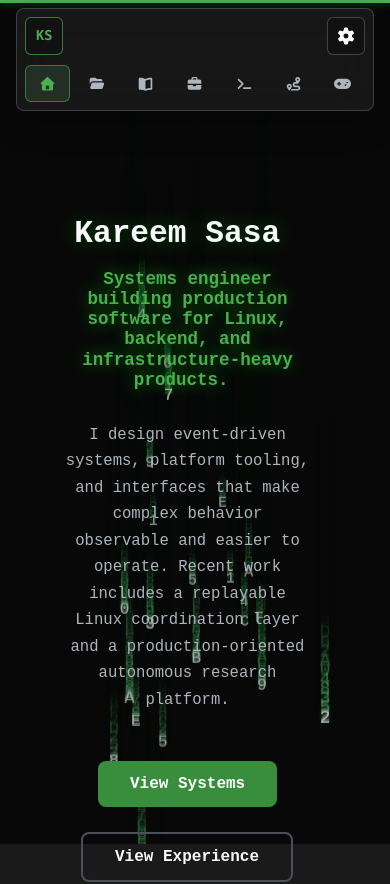
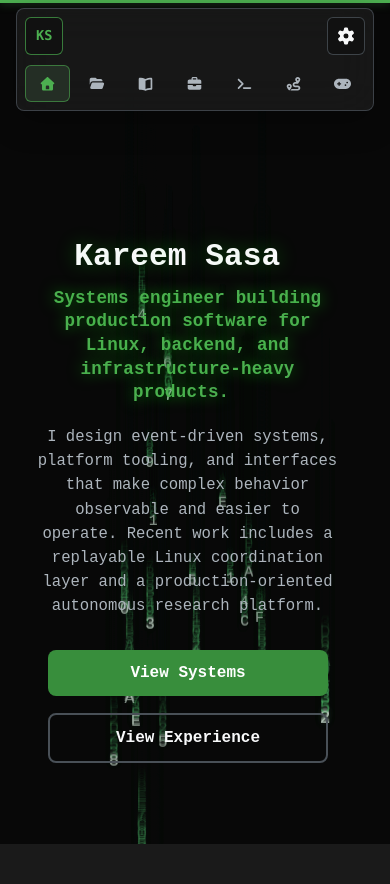
Before and after one commit to kareemsasa3/personal-website, a React (Vite) app in the folder web/: page / in a window 390 px wide. Shown: the top 884 px of the page. Built offline with nearby package versions, Linux system fonts and the light colour scheme.

Commit message:
Fix home hero typewriter and mobile layout

```diff
--- a/web/src/components/TypeWriterText/TypeWriterText.css
+++ b/web/src/components/TypeWriterText/TypeWriterText.css
@@ -1,7 +1,13 @@
 .typewriter-text {
-    display: inline-block;
+    display: inline;
     position: relative;
     transition: opacity 0.3s ease;
+    white-space: normal;
+}
+
+.typewriter-word {
+    display: inline-block;
+    white-space: nowrap;
 }
 
 .typewriter-text::after {
--- a/web/src/components/TypeWriterText/TypeWriterText.tsx
+++ b/web/src/components/TypeWriterText/TypeWriterText.tsx
@@ -19,9 +19,15 @@ const TypeWriterText: React.FC<TypeWriterTextProps> = ({
   onComplete,
 }) => {
   const [prefersReducedMotion, setPrefersReducedMotion] = useState(false);
+  const [hasCompletedReducedMotion, setHasCompletedReducedMotion] =
+    useState(false);
 
   // Handle reduced motion preference
   useEffect(() => {
+    if (typeof window === "undefined") {
+      return;
+    }
+
     const mediaQuery = window.matchMedia("(prefers-reduced-motion: reduce)");
     setPrefersReducedMotion(mediaQuery.matches);
 
@@ -32,6 +38,15 @@ const TypeWriterText: React.FC<TypeWriterTextProps> = ({
     mediaQuery.addEventListener("change", handleChange);
     return () => mediaQuery.removeEventListener("change", handleChange);
   }, []);
+
+  useEffect(() => {
+    if (!prefersReducedMotion || hasCompletedReducedMotion) {
+      return;
+    }
+
+    onComplete?.();
+    setHasCompletedReducedMotion(true);
+  }, [hasCompletedReducedMotion, onComplete, prefersReducedMotion]);
 
   // Validate inputs
   if (!text || typeof text !== "string") {
@@ -50,8 +65,7 @@ const TypeWriterText: React.FC<TypeWriterTextProps> = ({
     console.warn("TypeWriterText: Delay should be between 0 and 10000ms");
   }
 
-  // We receive the full text string
-  const characters = text.split("");
+  const tokens = text.split(/(\s+)/);
 
   // Variants for the container to orchestrate the animation
   const containerVariants = {
@@ -104,11 +118,24 @@ const TypeWriterText: React.FC<TypeWriterTextProps> = ({
       onAnimationComplete={handleAnimationComplete}
       aria-live="polite"
     >
-      {characters.map((char, index) => (
-        <motion.span key={`${char}-${index}`} variants={characterVariants}>
-          {char}
-        </motion.span>
-      ))}
+      {tokens.map((token, tokenIndex) => {
+        if (/^\s+$/.test(token)) {
+          return <React.Fragment key={`space-${tokenIndex}`}>{token}</React.Fragment>;
+        }
+
+        return (
+          <span className="typewriter-word" key={`${token}-${tokenIndex}`}>
+            {token.split("").map((char, charIndex) => (
+              <motion.span
+                key={`${char}-${charIndex}`}
+                variants={characterVariants}
+              >
+                {char}
+              </motion.span>
+            ))}
+          </span>
+        );
+      })}
     </motion.span>
   );
 };
--- a/web/src/pages/Home/Home.css
+++ b/web/src/pages/Home/Home.css
@@ -347,6 +347,7 @@ TABLE OF CONTENTS
   color: var(--primary-color);
   font-size: clamp(1.1rem, 3.5vw, 1.5rem);
   font-weight: 600;
+  letter-spacing: 0.01em;
   text-shadow: 0 0 15px rgba(0, 255, 0, 0.5);
 }
 
@@ -355,6 +356,7 @@ TABLE OF CONTENTS
   margin: 0 auto 3rem auto;
   color: var(--text-secondary);
   font-size: clamp(1rem, 2.7vw, 1.2rem);
+  letter-spacing: normal;
   line-height: 1.7;
 }
 
@@ -673,7 +675,8 @@ TABLE OF CONTENTS
   /* Full-height only for hero on mobile */
   .hero-section {
     min-height: 100svh;
-    padding: 0;
+    padding: clamp(6rem, 18svh, 8rem) 0 2rem;
+    justify-content: flex-start;
   }
 
   /* Give other sections breathing room on mobile */
@@ -686,21 +689,40 @@ TABLE OF CONTENTS
   }
 
   /* Hero Adjustments */
+  .hero-content {
+    width: 100%;
+    max-width: 38rem;
+    padding: 0 0.75rem;
+  }
+
   .hero-title {
+    margin-bottom: 0.75rem;
     font-size: clamp(1.75rem, 7vw, 2.5rem);
+    line-height: 1.15;
   }
 
   .hero-subtitle {
+    margin-bottom: 1.25rem;
     font-size: clamp(1rem, 4.5vw, 1.25rem);
+    line-height: 1.35;
   }
 
   .hero-description {
+    margin-bottom: 2rem;
     font-size: clamp(0.95rem, 4vw, 1rem);
+    letter-spacing: 0;
+    line-height: 1.55;
   }
 
   .hero-buttons {
+    gap: 1rem;
     flex-direction: column;
     align-items: center;
+    width: 100%;
+  }
+
+  .hero-buttons .btn {
+    width: min(100%, 280px);
   }
 
   /* Grid Adjustments */
@@ -746,7 +768,7 @@ TABLE OF CONTENTS
   /* General Section Adjustments */
   .hero-section {
     min-height: 100svh;
-    padding: 0;
+    padding-top: clamp(5rem, 15svh, 7rem);
   }
 
   .featured-projects-section,
@@ -758,6 +780,10 @@ TABLE OF CONTENTS
   }
 
   /* Hero Adjustments */
+  .hero-content {
+    padding: 0 0.25rem;
+  }
+
   .hero-title {
     font-size: clamp(1.5rem, 8vw, 2rem);
   }
--- a/web/src/pages/Home/sections/HeroSection.tsx
+++ b/web/src/pages/Home/sections/HeroSection.tsx
@@ -1,5 +1,4 @@
-import { motion, MotionStyle } from "framer-motion";
-import { forwardRef, ForwardedRef } from "react";
+import { motion } from "framer-motion";
 import TypeWriterText from "../../../components/TypeWriterText";
 import { heroContent } from "../../../data/siteContent";
 
@@ -10,32 +9,24 @@ interface HeroSectionProps {
   onNavigateToWork: () => void;
   isNavigatingToProjects: boolean;
   isNavigatingToWork: boolean;
-  style?: MotionStyle; // Framer Motion style prop
 }
 
-export const HeroSection = forwardRef(
-  (
-    {
+export const HeroSection = ({
   hasShownHomeIntro,
   onIntroComplete,
   onNavigateToProjects,
   onNavigateToWork,
   isNavigatingToProjects,
   isNavigatingToWork,
-      style,
-    }: HeroSectionProps,
-    ref: ForwardedRef<HTMLElement>
-  ) => {
+}: HeroSectionProps) => {
   return (
     <motion.section
-        ref={ref}
       className="hero-section"
-        role="banner"
-        aria-label="Hero section"
-        style={style}
+      aria-labelledby="home-hero-title"
     >
       <div className="hero-content">
         <motion.h1
+          id="home-hero-title"
           className="hero-title"
           initial={{ opacity: 0, y: 30 }}
           whileInView={{ opacity: 1, y: 0 }}
@@ -46,15 +37,13 @@ export const HeroSection = forwardRef(
             <TypeWriterText
               text={heroContent.title}
               speed={80}
-                onComplete={onIntroComplete}
             />
           ) : (
             heroContent.title
           )}
         </motion.h1>
-          <motion.div
+        <motion.p
           className="hero-subtitle"
-            role="doc-subtitle"
           initial={{ opacity: 0, y: 30 }}
           whileInView={{ opacity: 1, y: 0 }}
           viewport={{ once: true, margin: "0px" }}
@@ -70,7 +59,7 @@ export const HeroSection = forwardRef(
           ) : (
             heroContent.subtitle
           )}
-          </motion.div>
+        </motion.p>
         <motion.p
           className="hero-description"
           initial={{ opacity: 0, y: 30 }}
@@ -109,7 +98,4 @@ export const HeroSection = forwardRef(
       </div>
     </motion.section>
   );
-  }
-);
-
-HeroSection.displayName = "HeroSection";
+};
```
Lines whose indentation alone changed are shown as unchanged.
